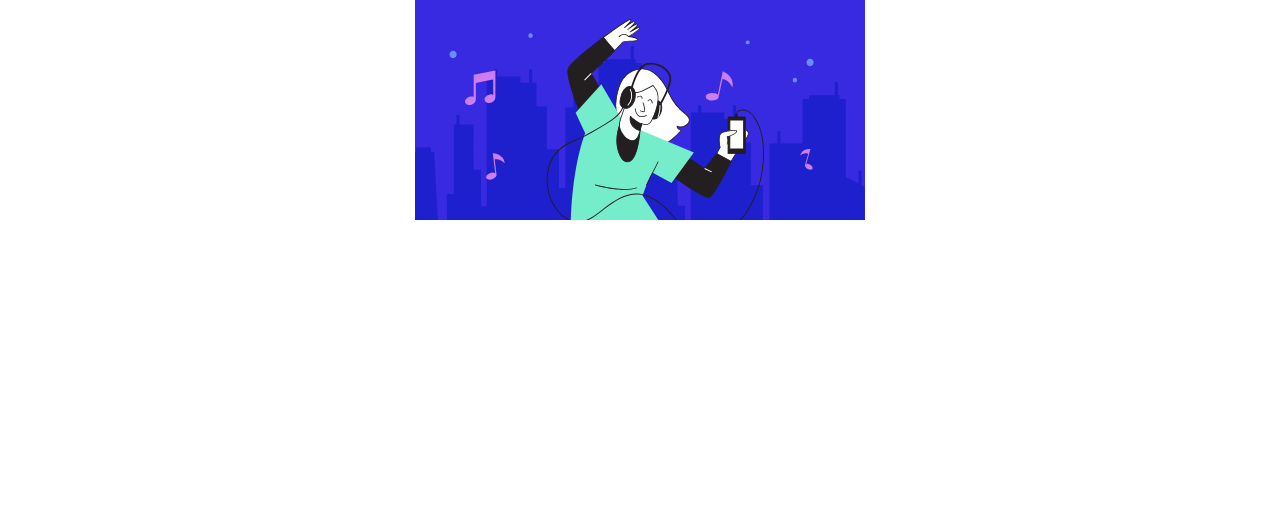
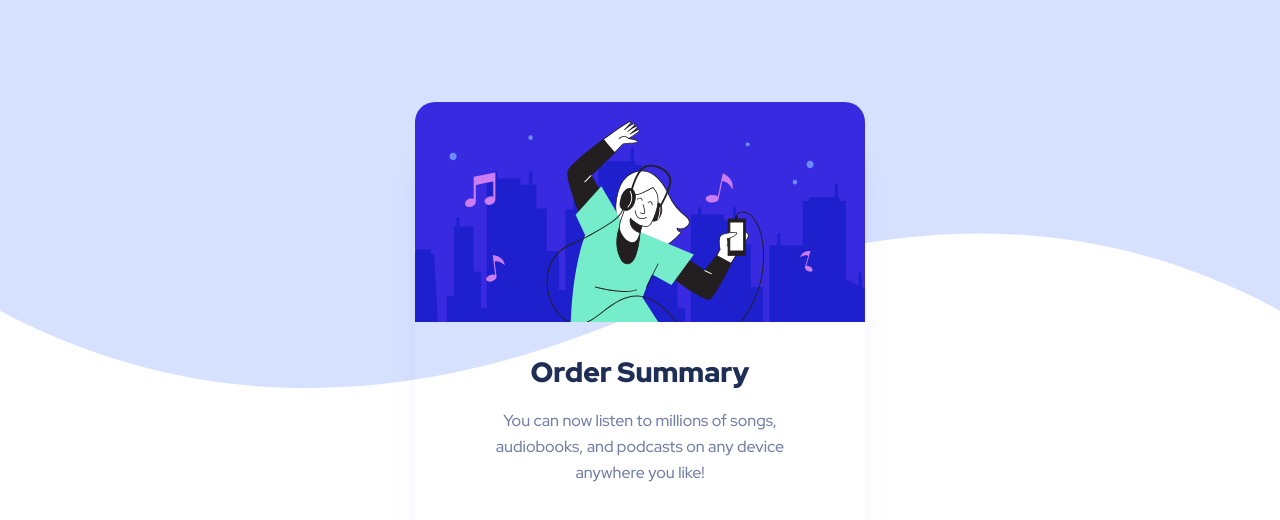
Before and after one commit to gigakhrz/Order-summary-component, a plain HTML site: page index.html in a window 1280 px wide. Drawn offline with Linux system fonts and the light colour scheme.

Commit message:
I put the main photo in the div, and wrote styles, created the header according to the design of the figma, immediately after this I created the text of the paragraph and wrote the styles.

```diff
--- a/index.html
+++ b/index.html
@@ -6,16 +6,21 @@
     <meta name="viewport" content="width=device-width, initial-scale=1.0">
     <title>order-summary-component</title>
     <link rel="icon" href="images/favicon-32x32.png" type="image/png">
+    <link rel="stylesheet" href="reset.css">
     <link rel="stylesheet" href="style.css">
 </head>
 <body>
     <div class="container">
-        <div class="">
-        <img src="images/illustration-hero.svg" alt="illustration-hero">
-        </div>
         <div>
+        <img class="hero" src="images/illustration-hero.svg" alt="illustration-hero">
+    </div>
+    <div class="box">
+        <h2 class="header">Order Summary</h2>
+        <p class="title">
+            You can now listen to millions of songs, audiobooks, and podcasts on any device anywhere you like!
+        </p>
+    </div>
 
-        </div>
 
 
     </div>
--- /dev/null
+++ b/reset.css
@@ -0,0 +1,48 @@
+/* http://meyerweb.com/eric/tools/css/reset/
+   v2.0 | 20110126
+   License: none (public domain)
+*/
+
+html, body, div, span, applet, object, iframe,
+h1, h2, h3, h4, h5, h6, p, blockquote, pre,
+a, abbr, acronym, address, big, cite, code,
+del, dfn, em, img, ins, kbd, q, s, samp,
+small, strike, strong, sub, sup, tt, var,
+b, u, i, center,
+dl, dt, dd, ol, ul, li,
+fieldset, form, label, legend,
+table, caption, tbody, tfoot, thead, tr, th, td,
+article, aside, canvas, details, embed,
+figure, figcaption, footer, header, hgroup,
+menu, nav, output, ruby, section, summary,
+time, mark, audio, video {
+	margin: 0;
+	padding: 0;
+	border: 0;
+	font-size: 100%;
+	font: inherit;
+	vertical-align: baseline;
+}
+/* HTML5 display-role reset for older browsers */
+article, aside, details, figcaption, figure,
+footer, header, hgroup, menu, nav, section {
+	display: block;
+}
+body {
+	line-height: 1;
+}
+ol, ul {
+	list-style: none;
+}
+blockquote, q {
+	quotes: none;
+}
+blockquote:before, blockquote:after,
+q:before, q:after {
+	content: '';
+	content: none;
+}
+table {
+	border-collapse: collapse;
+	border-spacing: 0;
+}
--- a/style.css
+++ b/style.css
@@ -10,6 +10,8 @@
     --hcolor: #1F2E55;
     --pcolor: #717FA6;
     --blue: #382AE1;
+    --white: #fff;
+    --musicdiv: #F7F9FF;
 }
 
 body{
@@ -17,4 +19,43 @@ body{
     min-height: 100vh;
     font-family: 'Red Hat Display', sans-serif;
     text-align: center;
+    display: flex;
+    justify-content: center;
+    background-image: url(images/pattern-background-desktop.svg);
+    background-repeat: no-repeat;
+    background-size: contain;
+    background-color: hsl(225%, 100%, 94%);
 }
+
+.container{
+    width: 450px;
+    box-shadow: 0px 40px 40px -20px rgba(13, 48, 189, 0.151826);
+    border-radius: 20px;
+    margin-top: 102px;
+}
+
+.hero{
+    border-top-left-radius: 20px;
+    border-top-right-radius: 20px;
+    height: 220px;
+}
+.box{
+    margin-top: 29px;
+    margin-left: 48px;
+    margin-right: 48px;
+    border: #1F2E55;
+}
+.header{
+font-weight: 900;
+font-size: 28px;
+line-height: 37.04px;
+color: var(--hcolor);
+margin-bottom: 17px;
+}
+
+.title{
+    font-weight: 500;
+    line-height: 26px;
+    font-size: 16px;
+    color: var(--pcolor);
+}
```
